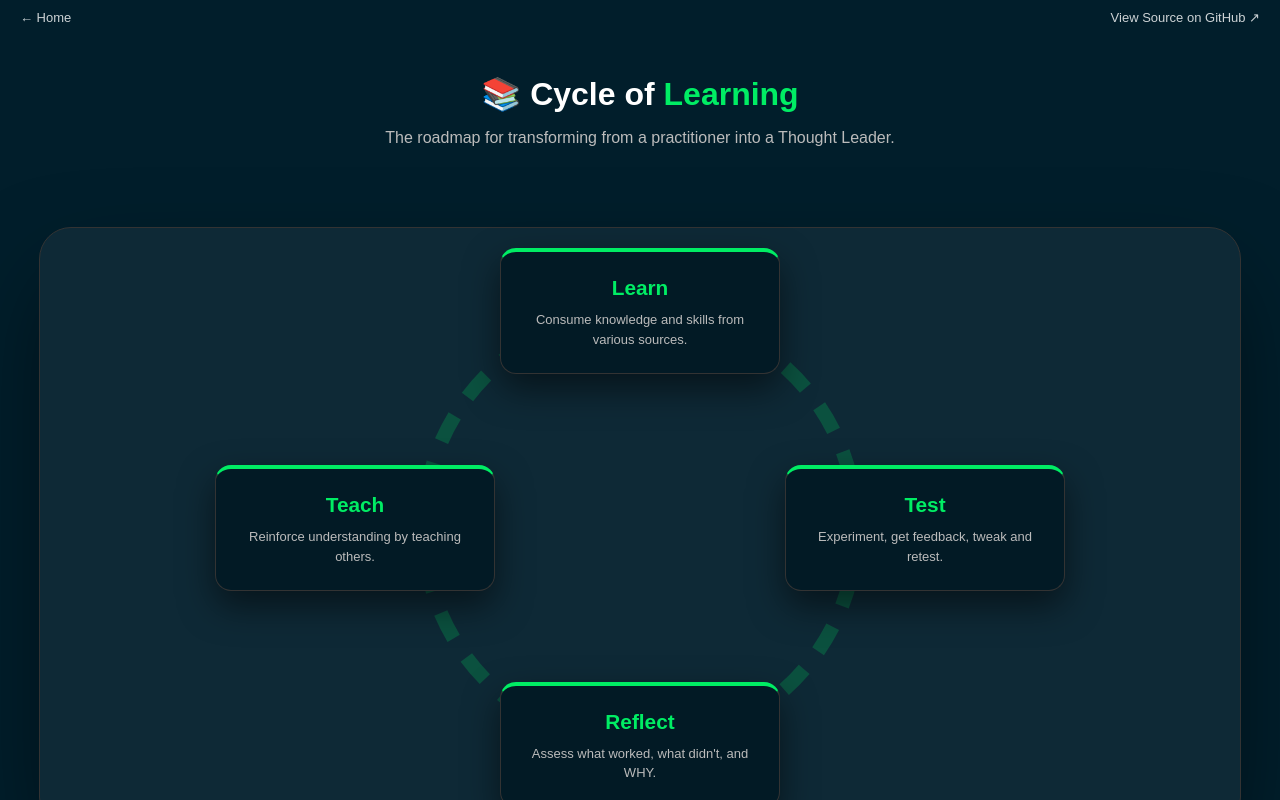
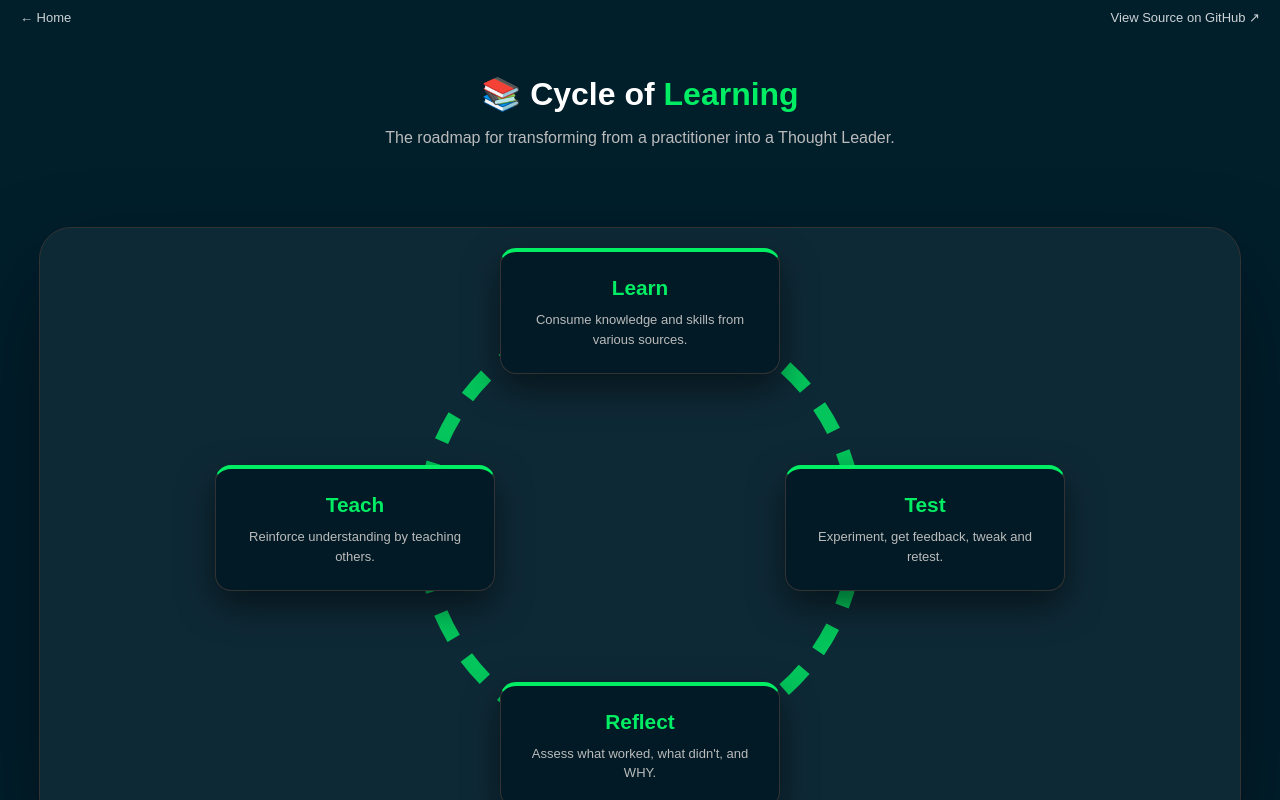
Before and after one commit to itchap/itchap, a React (Vite) app in the folder Apps/learning-cycle/: page / in a window 1280 px wide. Built offline with nearby package versions, Linux system fonts and the light colour scheme.

Commit message:
circle
circle

```diff
--- a/Apps/learning-cycle/src/App.jsx
+++ b/Apps/learning-cycle/src/App.jsx
@@ -101,7 +101,7 @@ function App() {
                 stroke={theme.accent}
                 strokeWidth="2.5"
                 strokeDasharray="5 4"
-                opacity="0.2"
+                opacity="0.8"
               />
             </svg>
 
```
